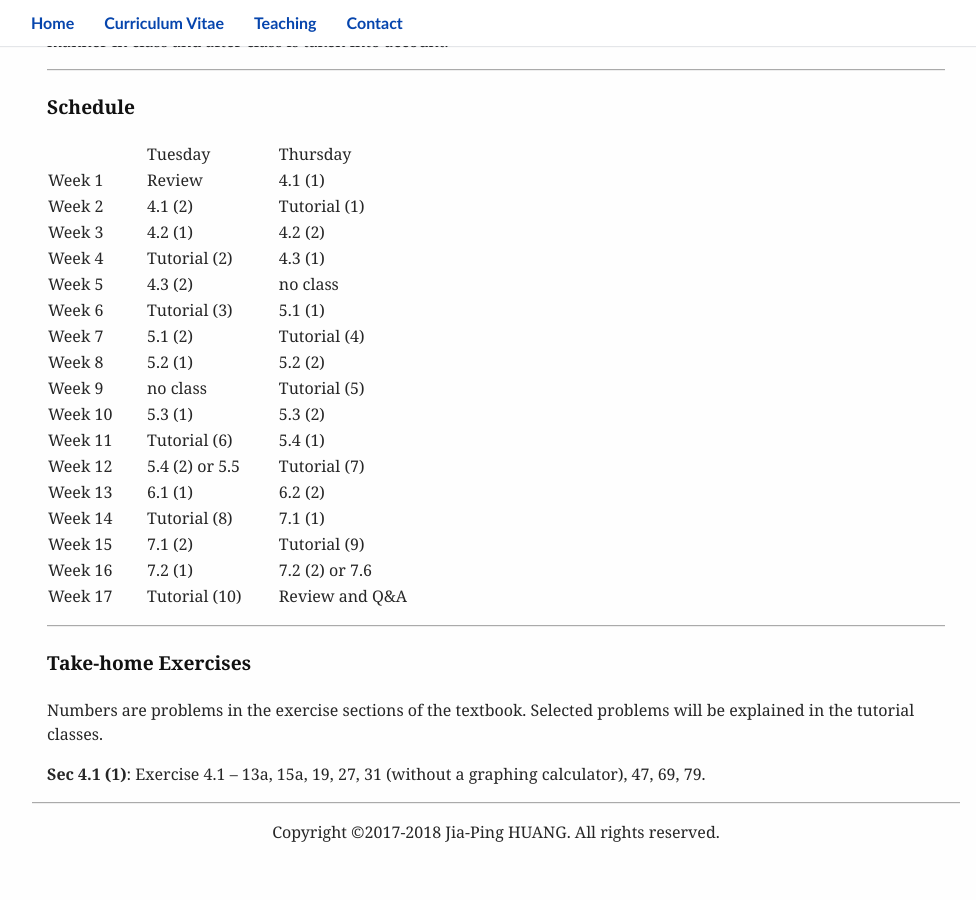
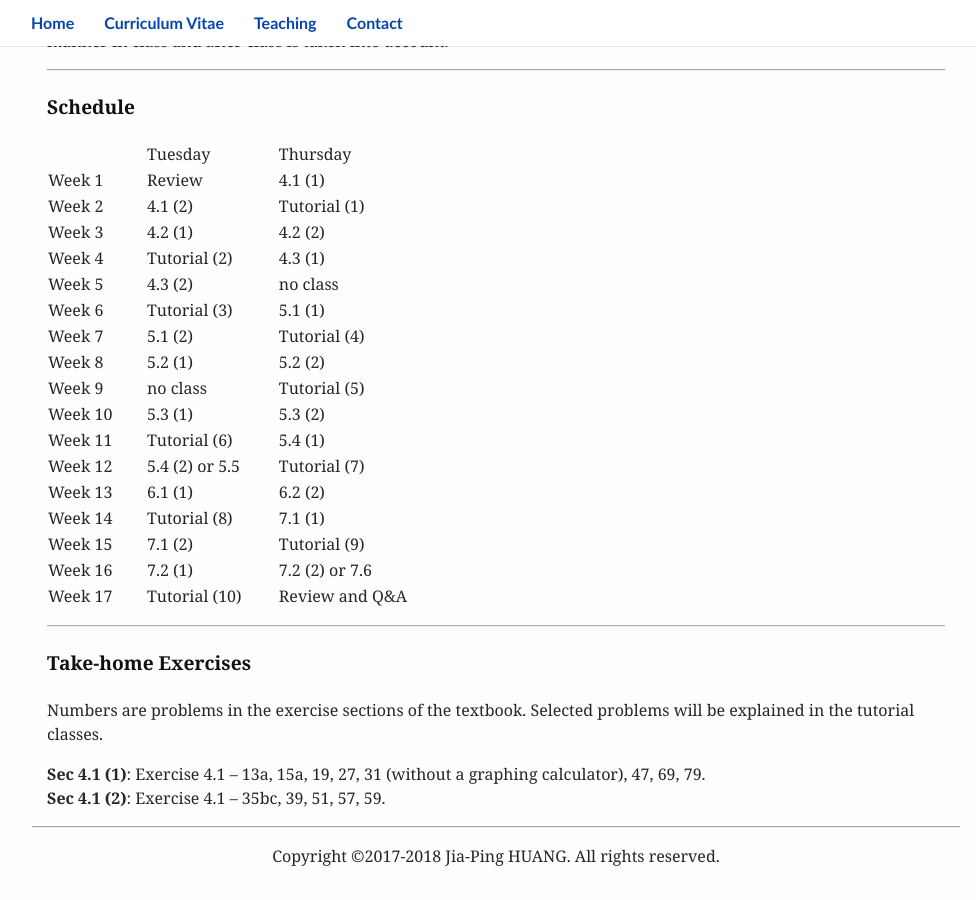
Before and after one commit to huangjp28/huangjp28.github.io, a Jekyll site: the page built from _teaching/03_calculus2.md, in a window 1280 px wide and 900 px high, scrolled down 1234 px. Shown: the whole window, without its empty margins (144-1120 px from the left). Built offline with Jekyll 4.4.1, drawn with Linux system fonts in a browser that asks for light colours; some web fonts are replaced; before the commit the page ends 2110 px from its top, so only the background shows below that.

Commit message:
update20180312

```diff
--- a/_teaching/03_calculus2.md
+++ b/_teaching/03_calculus2.md
@@ -77,3 +77,4 @@ Attendance is required and will be recorded. However, the evaluation is not base
 Numbers are problems in the exercise sections of the textbook. Selected problems will be explained in the tutorial classes.
 
 **Sec 4.1 (1)**: Exercise 4.1 -- 13a, 15a, 19, 27, 31 (without a graphing calculator), 47, 69, 79.
+**Sec 4.1 (2)**: Exercise 4.1 -- 35bc, 39, 51, 57, 59.
```
